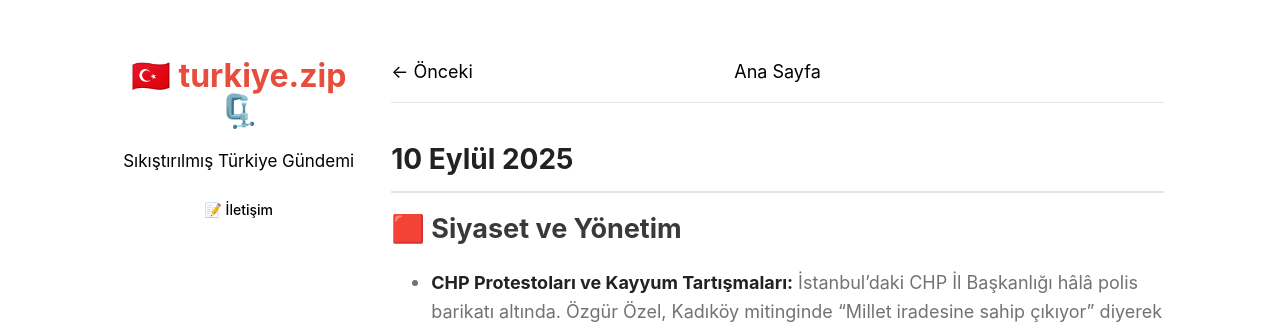
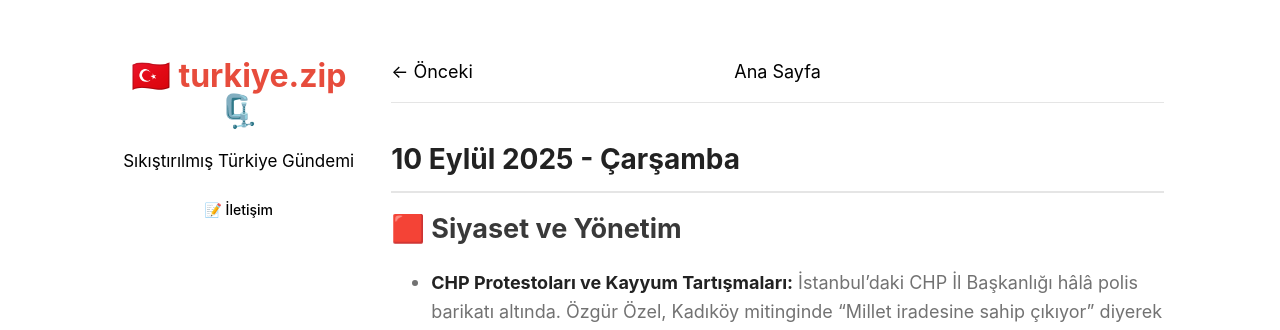
Before and after one commit to armish/turkiye.zip, a Jekyll site: the page built from _posts/2025-09-10-turkiye-gundemi.md, in a window 1280 px wide. Shown: the top 330 px of the page. Built offline with Jekyll 4.4.1, drawn with Linux system fonts in a browser that asks for light colours; part of the change alters nothing that is shown.

Commit message:
Add the name of the day next to the post title

```diff
--- a/_layouts/post.html
+++ b/_layouts/post.html
@@ -19,9 +19,38 @@ layout: default
 </div>
 
 <div class="sticky-title">
-  <h1>{{ page.title }}</h1>
+  <h1 id="post-title-with-day">{{ page.title }}</h1>
   <hr>
 </div>
+
+<script>
+document.addEventListener('DOMContentLoaded', function() {
+  const titleElement = document.getElementById('post-title-with-day');
+  const titleText = titleElement.textContent;
+
+  // Parse the date from title (format: "DD Month YYYY")
+  const monthNames = {
+    'Ocak': 0, 'Şubat': 1, 'Mart': 2, 'Nisan': 3, 'Mayıs': 4, 'Haziran': 5,
+    'Temmuz': 6, 'Ağustos': 7, 'Eylül': 8, 'Ekim': 9, 'Kasım': 10, 'Aralık': 11
+  };
+
+  const dayNames = ['Pazar', 'Pazartesi', 'Salı', 'Çarşamba', 'Perşembe', 'Cuma', 'Cumartesi'];
+
+  // Try to parse the date
+  const parts = titleText.trim().split(' ');
+  if (parts.length === 3) {
+    const day = parseInt(parts[0]);
+    const monthName = parts[1];
+    const year = parseInt(parts[2]);
+
+    if (!isNaN(day) && monthNames.hasOwnProperty(monthName) && !isNaN(year)) {
+      const date = new Date(year, monthNames[monthName], day);
+      const dayName = dayNames[date.getDay()];
+      titleElement.textContent = `${titleText} - ${dayName}`;
+    }
+  }
+});
+</script>
 
 {{content}}
 
```
